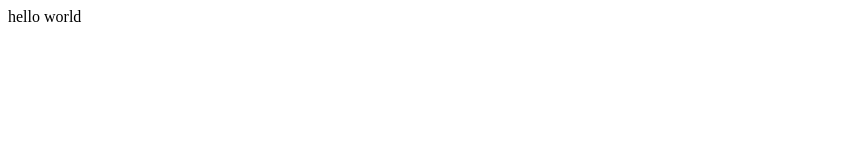
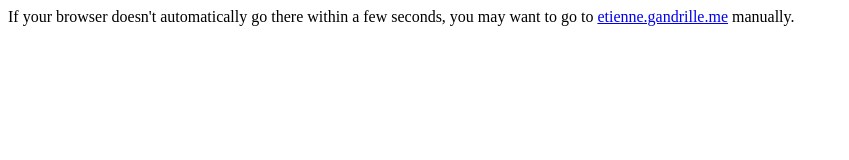
Before and after one commit to gandrille/gandrille.github.io, a plain HTML site: page index.html in a window 1280 px wide. Shown: the whole page, without its empty margins (0-849 px from the left). Drawn offline with Linux system fonts and the light colour scheme.

Commit message:
301 Moved Permanently :-)

```diff
--- a/index.html
+++ b/index.html
@@ -1,6 +1,13 @@
-<html>
-
-<body>
-	hello world
-</body>
+<!doctype html>
+<html lang="en">
+  <head>
+    <meta charset="utf-8">
+    <title>Etienne Gandrille</title>
+    <meta http-equiv="refresh" content="2; URL=https://etienne.gandrille.me/">
+    <meta name="keywords" content="automatic redirection">
+  </head>
+  <body>
+    If your browser doesn't automatically go there within a few seconds, you may want to go to
+    <a href="https://etienne.gandrille.me">etienne.gandrille.me</a> manually.
+  </body>
 </html>
```
